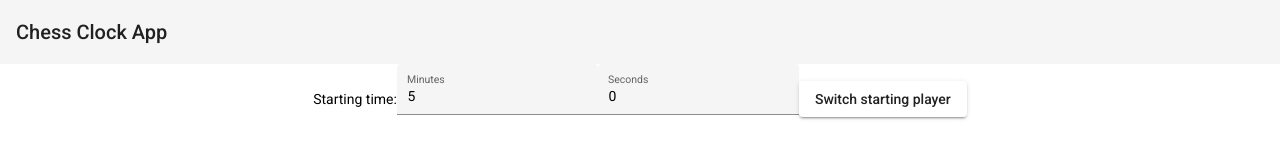
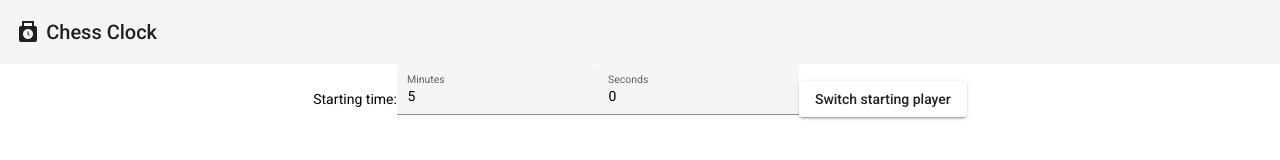
Before and after one commit to gridlocdev/chess-clock, an Angular app: page / in a window 1280 px wide. Shown: the top 160 px of the page. Built offline with nearby package versions, Linux system fonts and the light colour scheme.

Commit message:
Added icon to navbar

```diff
--- a/src/app/navbar/navbar.component.html
+++ b/src/app/navbar/navbar.component.html
@@ -1,3 +1,4 @@
 <mat-toolbar>
-    <span>Chess Clock App</span>
+    <mat-icon aria-hidden="false" aria-label="Example home icon">punch_clock</mat-icon>
+    <span style="margin: 0.5%;">Chess Clock</span>
 </mat-toolbar>
```
Also changed, not shown: 1 other file (tests, documents, lock files or other folders).
